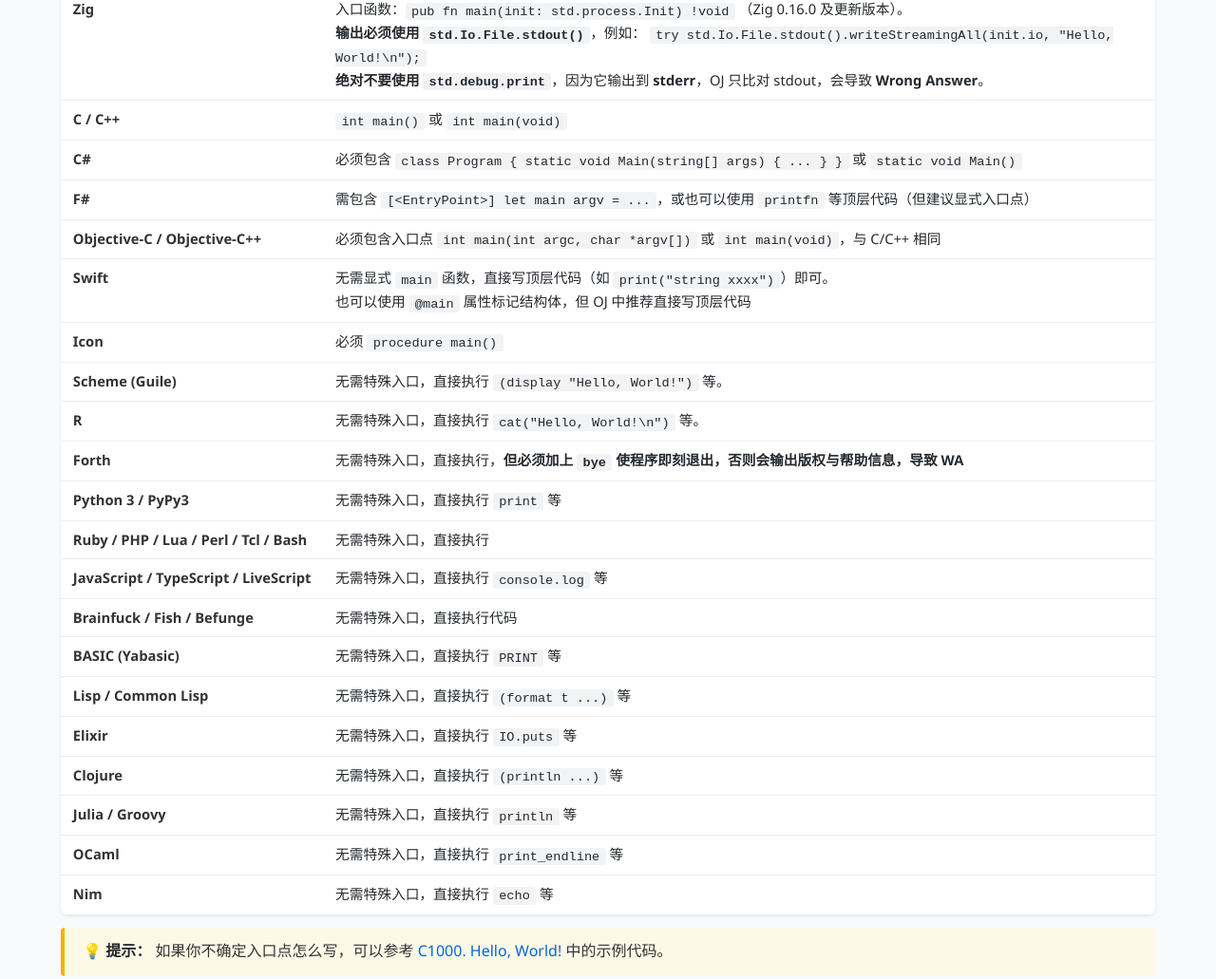
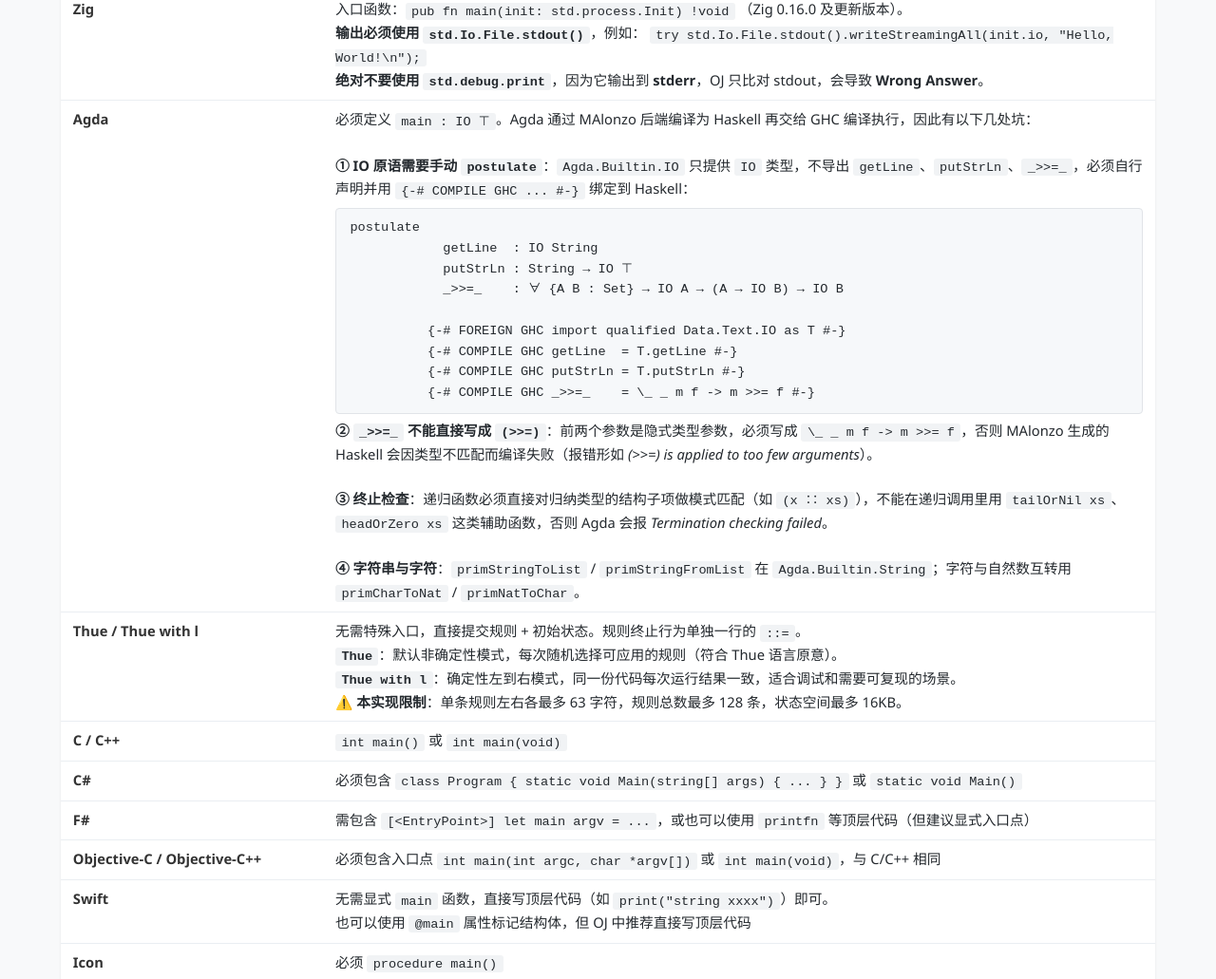
Before and after one commit to CB-X2-Jun/CBOJ, a plain HTML site: page frontend/guide.html in a window 1280 px wide. Shown: the part 1771-2802 px from the top of the page at 95% size. Drawn offline with Linux system fonts and the light colour scheme.

Commit message:
Update language notes for Agda and Thue
Added notes for Agda and Thue languages, including requirements and limitations.

```diff
--- a/frontend/guide.html
+++ b/frontend/guide.html
@@ -271,6 +271,38 @@
             </td>
           </tr>
           <tr>
+            <td class="lang-name">Agda</td>
+            <td class="lang-note">
+              必须定义 <code>main : IO ⊤</code>。Agda 通过 MAlonzo 后端编译为 Haskell 再交给 GHC 编译执行，因此有以下几处坑：<br><br>
+
+              <strong>① IO 原语需要手动 <code>postulate</code></strong>：<code>Agda.Builtin.IO</code> 只提供 <code>IO</code> 类型，不导出 <code>getLine</code>、<code>putStrLn</code>、<code>_&gt;&gt;=_</code>，必须自行声明并用 <code>{-# COMPILE GHC ... #-}</code> 绑定到 Haskell：
+              <pre style="background:#f6f8fa;padding:0.6rem 0.9rem;border-radius:4px;overflow-x:auto;font-size:0.85rem;margin:0.4rem 0;">postulate
+            getLine  : IO String
+            putStrLn : String → IO ⊤
+            _&gt;&gt;=_    : ∀ {A B : Set} → IO A → (A → IO B) → IO B
+
+          {-# FOREIGN GHC import qualified Data.Text.IO as T #-}
+          {-# COMPILE GHC getLine  = T.getLine #-}
+          {-# COMPILE GHC putStrLn = T.putStrLn #-}
+          {-# COMPILE GHC _&gt;&gt;=_    = \_ _ m f -&gt; m &gt;&gt;= f #-}</pre>
+
+              <strong>② <code>_&gt;&gt;=_</code> 不能直接写成 <code>(&gt;&gt;=)</code></strong>：前两个参数是隐式类型参数，必须写成 <code>\_ _ m f -&gt; m &gt;&gt;= f</code>，否则 MAlonzo 生成的 Haskell 会因类型不匹配而编译失败（报错形如 <em>(&gt;&gt;=) is applied to too few arguments</em>）。<br><br>
+
+              <strong>③ 终止检查</strong>：递归函数必须直接对归纳类型的结构子项做模式匹配（如 <code>(x ∷ xs)</code>），不能在递归调用里用 <code>tailOrNil xs</code>、<code>headOrZero xs</code> 这类辅助函数，否则 Agda 会报 <em>Termination checking failed</em>。<br><br>
+
+              <strong>④ 字符串与字符</strong>：<code>primStringToList</code> / <code>primStringFromList</code> 在 <code>Agda.Builtin.String</code>；字符与自然数互转用 <code>primCharToNat</code> / <code>primNatToChar</code>。
+            </td>
+          </tr>
+          <tr>
+            <td class="lang-name">Thue / Thue with l</td>
+            <td class="lang-note">
+              无需特殊入口，直接提交规则 + 初始状态。规则终止行为单独一行的 <code>::=</code>。<br>
+              <strong><code>Thue</code></strong>：默认非确定性模式，每次随机选择可应用的规则（符合 Thue 语言原意）。<br>
+              <strong><code>Thue with l</code></strong>：确定性左到右模式，同一份代码每次运行结果一致，适合调试和需要可复现的场景。<br>
+              <strong>⚠️ 本实现限制</strong>：单条规则左右各最多 63 字符，规则总数最多 128 条，状态空间最多 16KB。
+            </td>
+          </tr>
+          <tr>
             <td class="lang-name">C / C++</td>
             <td class="lang-note"><code>int main()</code> 或 <code>int main(void)</code></td>
           </tr>
@@ -495,7 +527,7 @@
             <td>2048</td>
           </tr>
           <tr>
-            <td>Haskell</td>
+            <td>Haskell / Agda</td>
             <td>1.5</td>
             <td>1500</td>
             <td>3</td>
```
